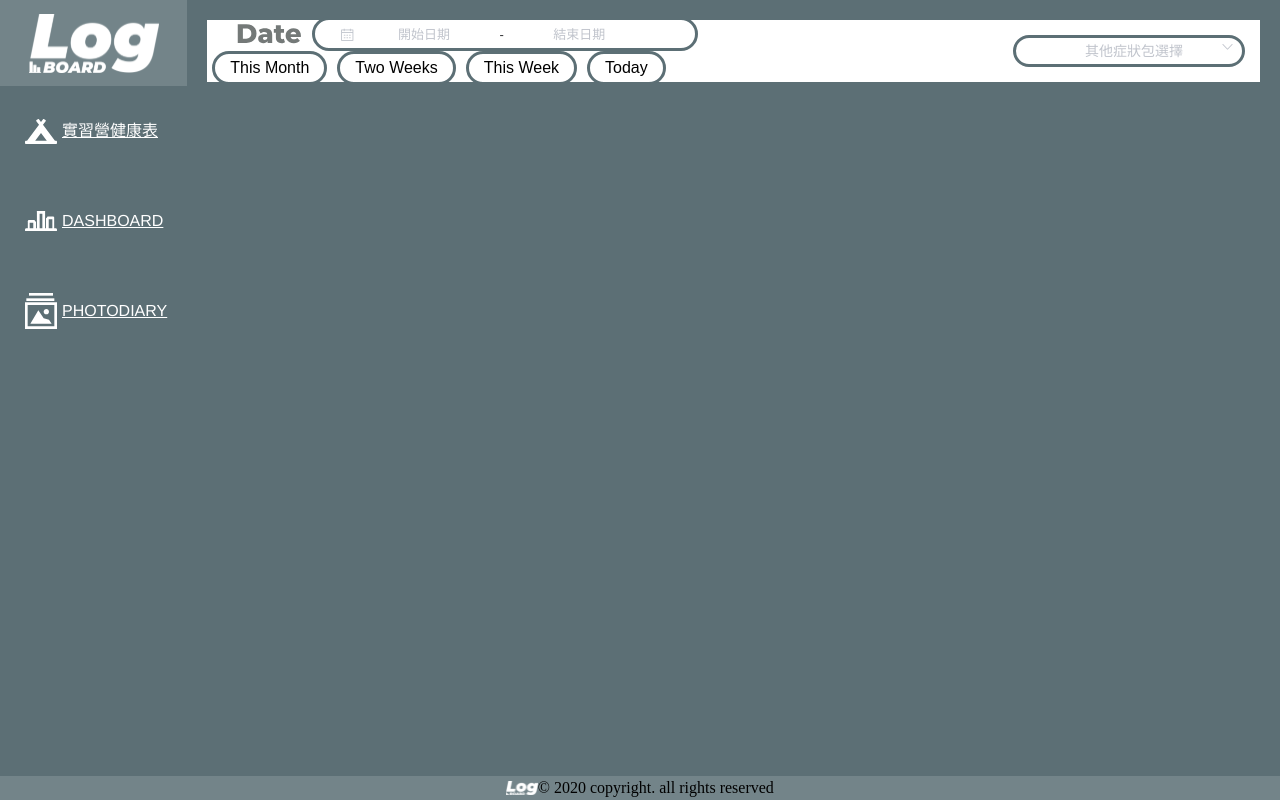
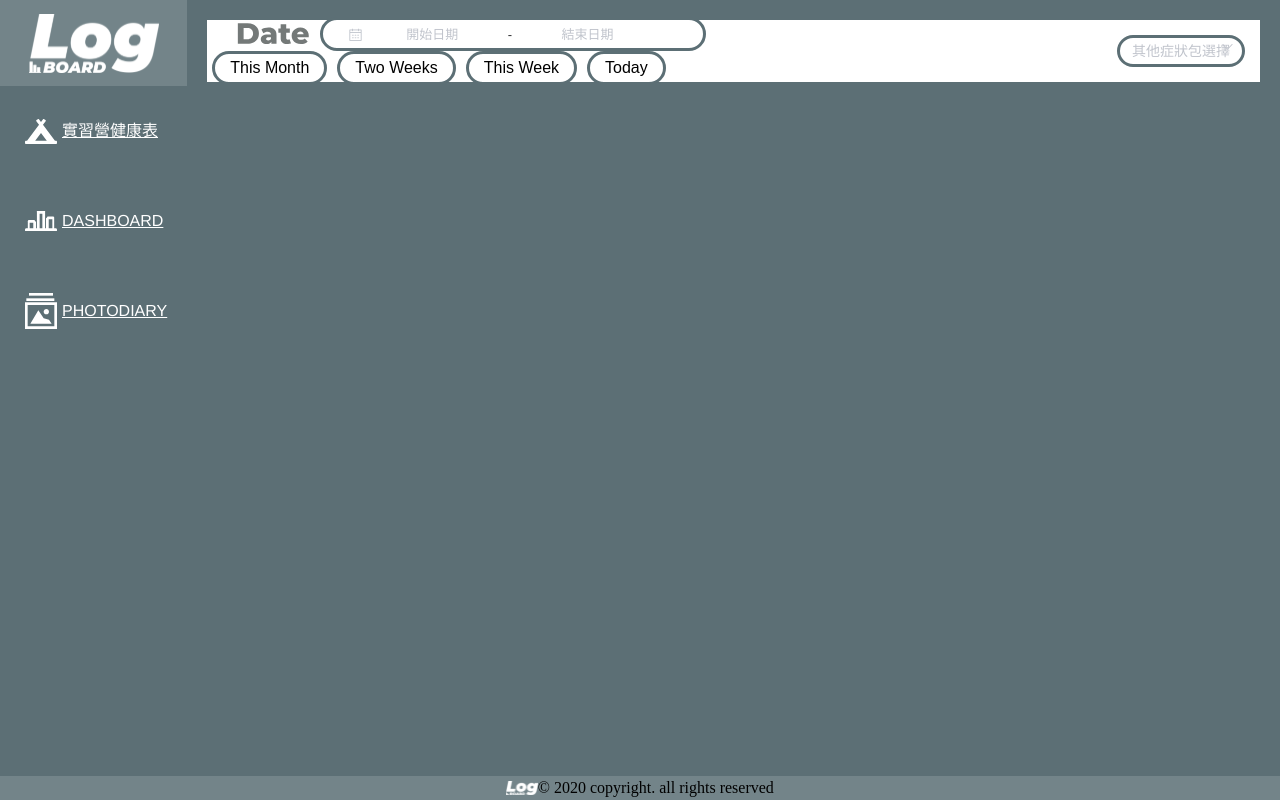
Before and after one commit to MyDataTaiwan/logboard-frontend, a Vue app: page /logboard in a window 1280 px wide. Built offline with nearby package versions, Linux system fonts and the light colour scheme.

Commit message:
fix  date  data

```diff
--- a/src/components/DateSelectBar.vue
+++ b/src/components/DateSelectBar.vue
@@ -172,14 +172,14 @@ a {
   justify-content: center;
   text-align: center;
   height: 32px;
-
+  width: 10vw !important;
   /* width: 10%; */
   border: 3px solid #5c6f75;
   box-sizing: border-box;
   border-radius: 20px;
   font: 1em sans-serif;
-  padding: 10px 15px 10px 25px;
-  margin: 0px 5px 0px 0px;
+  padding: 0px 0px 0px 0px;
+  margin: 0px 0px 0px 0px;
 }
 #DateSelectBar {
   background: #fff;
@@ -193,7 +193,8 @@ a {
   justify-content: space-between;
 }
 
-@media screen and (max-width: 567px) {
+/* @media screen and (max-width: 567px) { */
+@media screen and (max-width: 707px) {
   #DateSelectBar {
     /* display: none; */
     background: #fff;
@@ -234,6 +235,7 @@ a {
   }
   #EndItmes {
     /* display: none; */
+
   }
   .DateSelectItmes {
     background: #fff;
```
